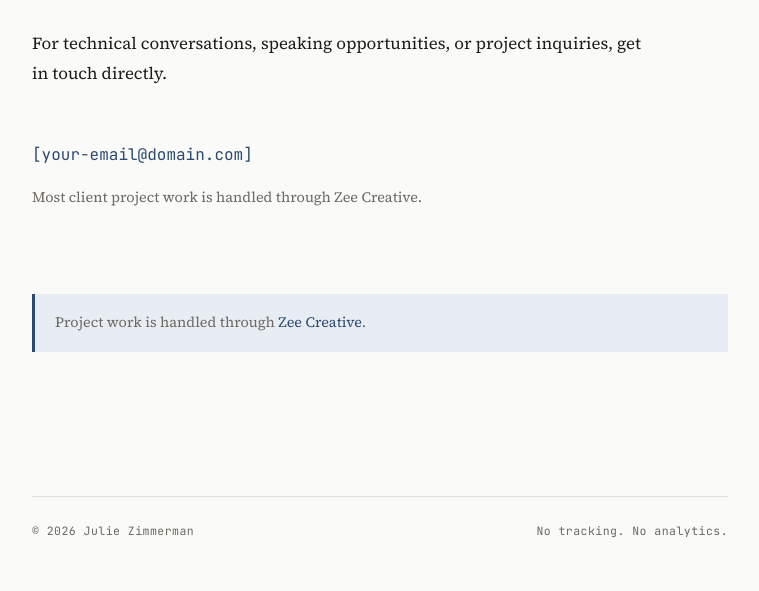
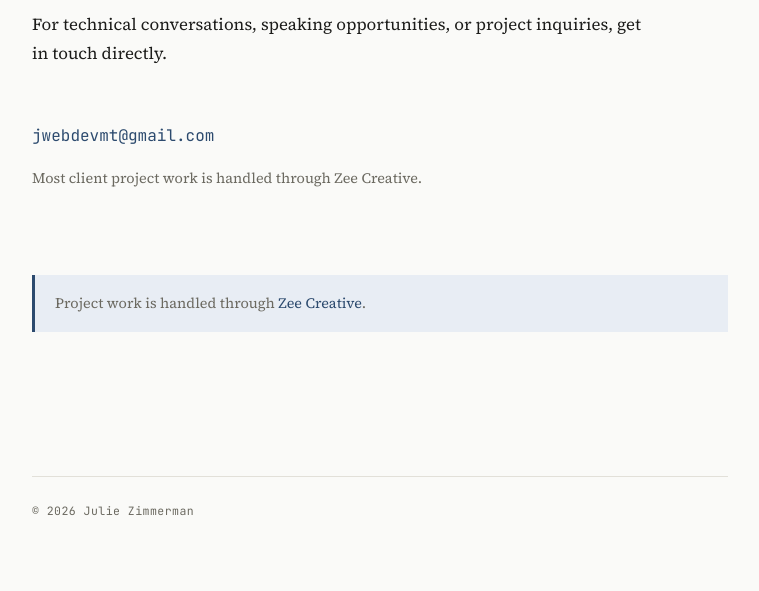
Before and after one commit to jwebdevmt/juliezimmerman, a plain HTML site: page docs/contact.html in a window 1280 px wide. Shown: the part 209-800 px from the top of the page, without its empty margins (260-1019 px from the left). Drawn offline with nearby package versions, Linux system fonts and the light colour scheme.

Commit message:
Build 2026-04-11 13:03

```diff
--- a/docs/contact.html
+++ b/docs/contact.html
@@ -7,6 +7,7 @@
 <meta name="description" content="WordPress systems, data integrations, and practical problem-solving">
 <link rel="preconnect" href="https://fonts.googleapis.com">
 <link href="https://fonts.googleapis.com/css2?family=Playfair+Display:wght@400;600&family=Source+Serif+4:ital,wght@0,300;0,400;1,300&family=JetBrains+Mono:wght@400;500&display=swap" rel="stylesheet">
+<link href="https://cdn.jsdelivr.net/npm/bootstrap@5.3.2/dist/css/bootstrap.min.css" rel="stylesheet">
 <style>
 :root {
     --bg: #fafaf8;
@@ -388,7 +389,7 @@ footer {
         <h1>Contact</h1>
         <p>For technical conversations, speaking opportunities, or project inquiries, get in touch directly.</p>
         <div class="contact-block">
-            <a class="email-link" href="mailto:[your-email@domain.com]">[your-email@domain.com]</a>
+            <a id="contact-email" class="email-link" href="#">Loading...</a>
             <p style="font-size:0.9rem;color:var(--muted);">Most client project work is handled through Zee Creative.</p>
         </div>
         <div class="zee-note">
@@ -400,9 +401,22 @@ footer {
 <footer>
     <div class="footer-inner">
         <p>© 2026 Julie Zimmerman</p>
-        <p>No tracking. No analytics.</p>
     </div>
 </footer>
 </div>
+<script src="https://cdn.jsdelivr.net/npm/bootstrap@5.3.2/dist/js/bootstrap.bundle.min.js"></script>
+<script>
+function revealEmail() {
+    const el = document.getElementById('contact-email');
+    if (el) {
+        const user = 'jwebdevmt';
+        const domain = 'gmail.com';
+        const address = user + '@' + domain;
+        el.href = 'mailto:' + address;
+        el.textContent = address;
+    }
+}
+document.addEventListener('DOMContentLoaded', revealEmail);
+</script>
 </body>
 </html>
```
Also changed, not shown: docs/about.html (+15 -1 lines), docs/index.html (+15 -1 lines), docs/writing.html (+15 -1 lines).
